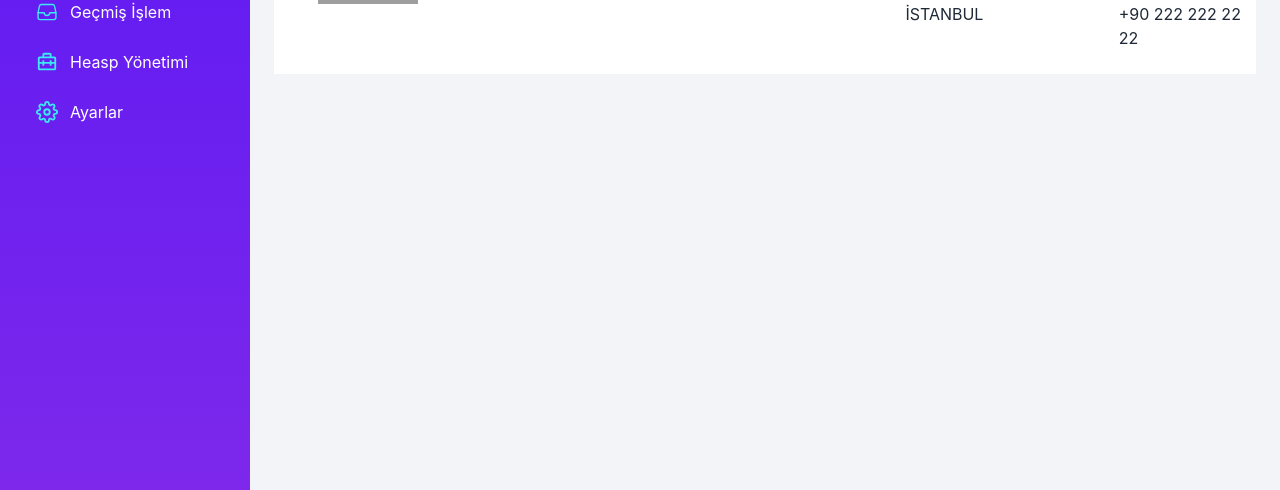
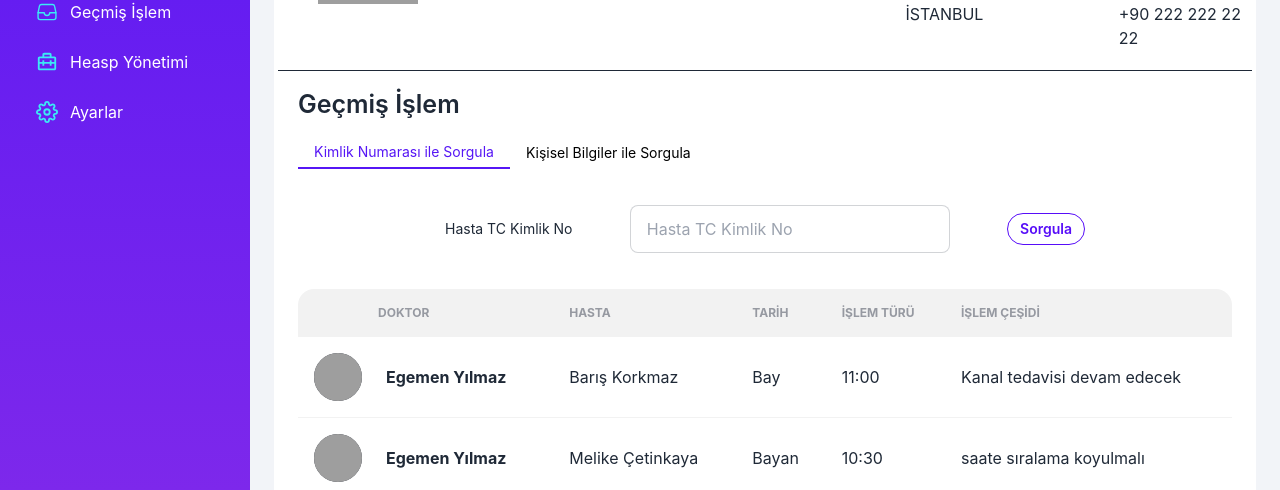
Before and after one commit to Stock-Management-System/dentalApp, a React (Create React App) app: page /poliklinik/islemlerimiz in a window 1280 px wide. Shown: the part 310-800 px from the top of the page. Built offline with nearby package versions, Linux system fonts and the light colour scheme; grey boxes are pictures that could not be loaded.

Commit message:
components added

```diff
--- a/src/pages/polyclinic/operations/Operations.jsx
+++ b/src/pages/polyclinic/operations/Operations.jsx
@@ -2,6 +2,7 @@ import React from 'react'
 import { useSelector } from 'react-redux'
 import ClinicHeader from '../../../components/polyclinic/ClinicHeader'
 import Layout from '../../../components/polyclinic/Layout'
+import PastTransaction from '../../../components/polyclinic/pastTransaction/PastTransaction'
 
 const Operations = () => {
   const open = useSelector(state => state.open.value)
@@ -16,8 +17,7 @@ const Operations = () => {
         <div className="bg-white">
           <div className='divide-y p-1'>
             <ClinicHeader />
-
-
+            <PastTransaction />
           </div>
         </div>
 
```
